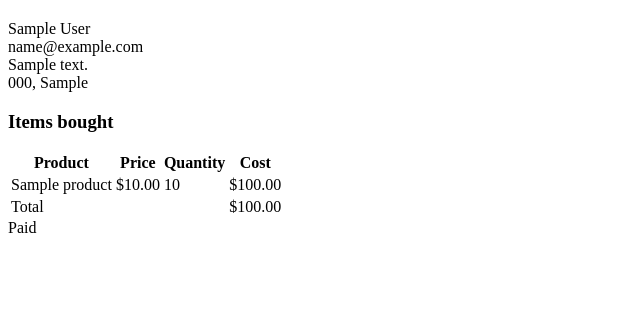
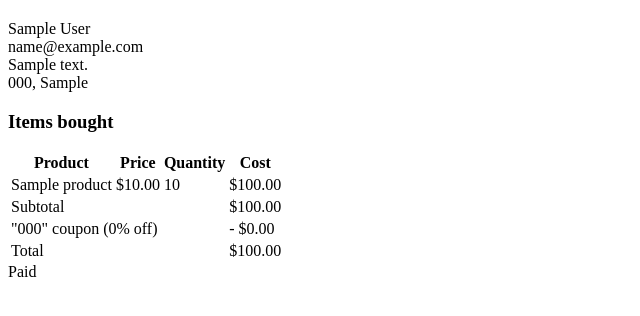
Before and after one commit to swen0001/myshop, a Django app: template myshop/templates/orders/order/pdf.html in a window 1280 px wide. Shown: the part 142-458 px from the top of the page, without its empty margins (0-640 px from the left). Run offline with Django 4.2, Linux system fonts and the light colour scheme; the template is opened without the code that fills it: values that come from a table or form of the project are taken from there, others are empty; tables that the repository leaves empty hold one stand-in row (values such as "Sample post"); parts of the project's set-up code (start-up, migrations or seed data) failed here and were passed over.

Commit message:
Upgrade app coupons

```diff
--- a/config/urls.py
+++ b/config/urls.py
@@ -23,6 +23,7 @@ urlpatterns = [
     path('cart/', include('myshop.cart.urls', namespace='cart')),
     path('orders/', include('myshop.orders.urls', namespace='orders')),
     path('payment/', include('myshop.payment.urls', namespace='payment')),
+    path('coupons/', include('myshop.coupons.urls', namespace='coupons')),
     path('', include('myshop.shop.urls', namespace='shop')),
 ] + static(settings.MEDIA_URL, document_root=settings.MEDIA_ROOT)
 if settings.DEBUG:
--- a/myshop/cart/cart.py
+++ b/myshop/cart/cart.py
@@ -1,6 +1,9 @@
 from decimal import Decimal
+
 from django.conf import settings
+
 from myshop.shop.models import Product
+from myshop.coupons.models import Coupon
 
 
 class Cart:
@@ -12,6 +15,8 @@ class Cart:
             # save an empty cart in the session
             cart = self.session[settings.CART_SESSION_ID] = {}
         self.cart = cart
+        # store current applied coupon
+        self.coupon_id = self.session.get('coupon_id')
 
     def add(self, product, quantity=1, override_quantity=False):
         """ Add a product to the cart or update its quantity. """
@@ -60,3 +65,20 @@ class Cart:
         # remove cart from session
         del self.session[settings.CART_SESSION_ID]
         self.save()
+
+    @property
+    def coupon(self):
+        if self.coupon_id:
+            try:
+                return Coupon.objects.get(id=self.coupon_id)
+            except Coupon.DoesNotExist:
+                pass
+        return None
+
+    def get_discount(self):
+        if self.coupon:
+            return (self.coupon.discount / Decimal(100)) * self.get_total_price()
+        return Decimal(0)
+
+    def get_total_price_after_discount(self):
+        return self.get_total_price() - self.get_discount()
--- a/myshop/cart/views.py
+++ b/myshop/cart/views.py
@@ -1,8 +1,10 @@
 from django.shortcuts import render, redirect, get_object_or_404
 from django.views.decorators.http import require_POST
+
 from myshop.shop.models import Product
 from myshop.cart.cart import Cart
 from myshop.cart.forms import CartAddProductForm
+from myshop.coupons.forms import CouponApplyForm
 
 
 @require_POST
@@ -30,4 +32,5 @@ def cart_detail(request):
     cart = Cart(request)
     for item in cart:
         item['update_quantity_form'] = CartAddProductForm(initial={'quantity': item['quantity'], 'override': True})
-    return render(request, 'cart/detail.html', {'cart': cart})
+    coupon_apply_form = CouponApplyForm()
+    return render(request, 'cart/detail.html', {'cart': cart, 'coupon_apply_form': coupon_apply_form})
--- /dev/null
+++ b/myshop/coupons/forms.py
@@ -0,0 +1,5 @@
+from django import forms
+
+
+class CouponApplyForm(forms.Form):
+    code = forms.CharField()
--- /dev/null
+++ b/myshop/coupons/urls.py
@@ -0,0 +1,10 @@
+from django.urls import path
+
+from myshop.coupons import views
+
+
+app_name = 'coupons'
+
+urlpatterns = [
+    path('apply/', views.coupon_apply, name='apply'),
+]
--- a/myshop/orders/models.py
+++ b/myshop/orders/models.py
@@ -1,6 +1,11 @@
+from decimal import Decimal
+
 from django.db import models
 from django.conf import settings
+from django.core.validators import MinValueValidator, MaxValueValidator
+
 from myshop.shop.models import Product
+from myshop.coupons.models import Coupon
 
 
 class Order(models.Model):
@@ -14,6 +19,8 @@ class Order(models.Model):
     updated = models.DateTimeField(auto_now=True)
     paid = models.BooleanField(default=False)
     stripe_id = models.CharField(max_length=250, blank=True)
+    coupon = models.ForeignKey(Coupon, related_name='orders', null=True, blank=True, on_delete=models.SET_NULL)
+    discount = models.IntegerField(default=0, validators=[MinValueValidator(0), MaxValueValidator(100)])
 
     class Meta:
         ordering = ['-created']
@@ -22,8 +29,18 @@ class Order(models.Model):
     def __str__(self):
         return f'Order {self.id}'
 
+    def get_total_cost_before_discount(self):
+        return sum(item.get_cost() for item in self.items.all())
+
+    def get_discount(self):
+        total_cost = self.get_total_cost_before_discount()
+        if self.discount:
+            return total_cost * (self.discount / Decimal(100))
+        return Decimal(0)
+
     def get_total_cost(self):
-        return sum(item.get_cost() for item in self.items.all())
+        total_cost = self.get_total_cost_before_discount()
+        return total_cost - self.get_discount()
 
     def get_stripe_url(self):
         if not self.stripe_id:
--- a/myshop/orders/views.py
+++ b/myshop/orders/views.py
@@ -18,7 +18,11 @@ def order_create(request):
     if request.method == 'POST':
         form = OrderCreateForm(request.POST)
         if form.is_valid():
-            order = form.save()
+            order = form.save(commit=False)
+            if cart.coupon:
+                order.coupon = cart.coupon
+                order.discount = cart.coupon.discount
+            order.save()
             for item in cart:
                 OrderItem.objects.create(order=order, product=item['product'],
                                          price=item['price'], quantity=item['quantity'])
--- a/myshop/payment/views.py
+++ b/myshop/payment/views.py
@@ -40,6 +40,10 @@ def payment_process(request):
                 },
                 'quantity': item.quantity,
             })
+        # Stripe coupon
+        if order.coupon:
+            stripe_coupon = stripe.Coupon.create(name=order.coupon.code, percent_off=order.discount, duration='once')
+            session_data['discounts'] = [{'coupon': stripe_coupon.id}]
         # create Stripe checkout session
         session = stripe.checkout.Session.create(**session_data)
         # redirect to Stripe payment form
--- a/myshop/templates/orders/order/pdf.html
+++ b/myshop/templates/orders/order/pdf.html
@@ -33,6 +33,23 @@
         <td class="num">${{ item.get_cost }}</td>
         </tr>
       {% endfor %}
+      {% if order.coupon %}
+        <tr class="subtotal">
+          <td colspan="3">Subtotal</td>
+          <td class="num">
+            ${{ order.get_total_cost_before_discount|floatformat:2 }}
+          </td>
+        </tr>
+        <tr>
+          <td colspan="3">
+            "{{ order.coupon.code }}" coupon
+            ({{ order.discount }}% off)
+          </td>
+          <td class="num neg">
+            - ${{ order.get_discount|floatformat:2 }}
+          </td>
+        </tr>
+        {% endif %}
         <tr class="total">
         <td colspan="3">Total</td>
         <td class="num">${{ order.get_total_cost }}</td>
```
Also changed, not shown: myshop/coupons/views.py (+19 -2 lines), myshop/templates/admin/orders/order/detail.html (+15 -0 lines), myshop/templates/cart/detail.html (+30 -5 lines), myshop/templates/orders/order/create.html (+8 -2 lines), myshop/templates/payment/process.html (+20 -1 lines), myshop/orders/migrations/0003_order_coupon_order_discount.py (added).
